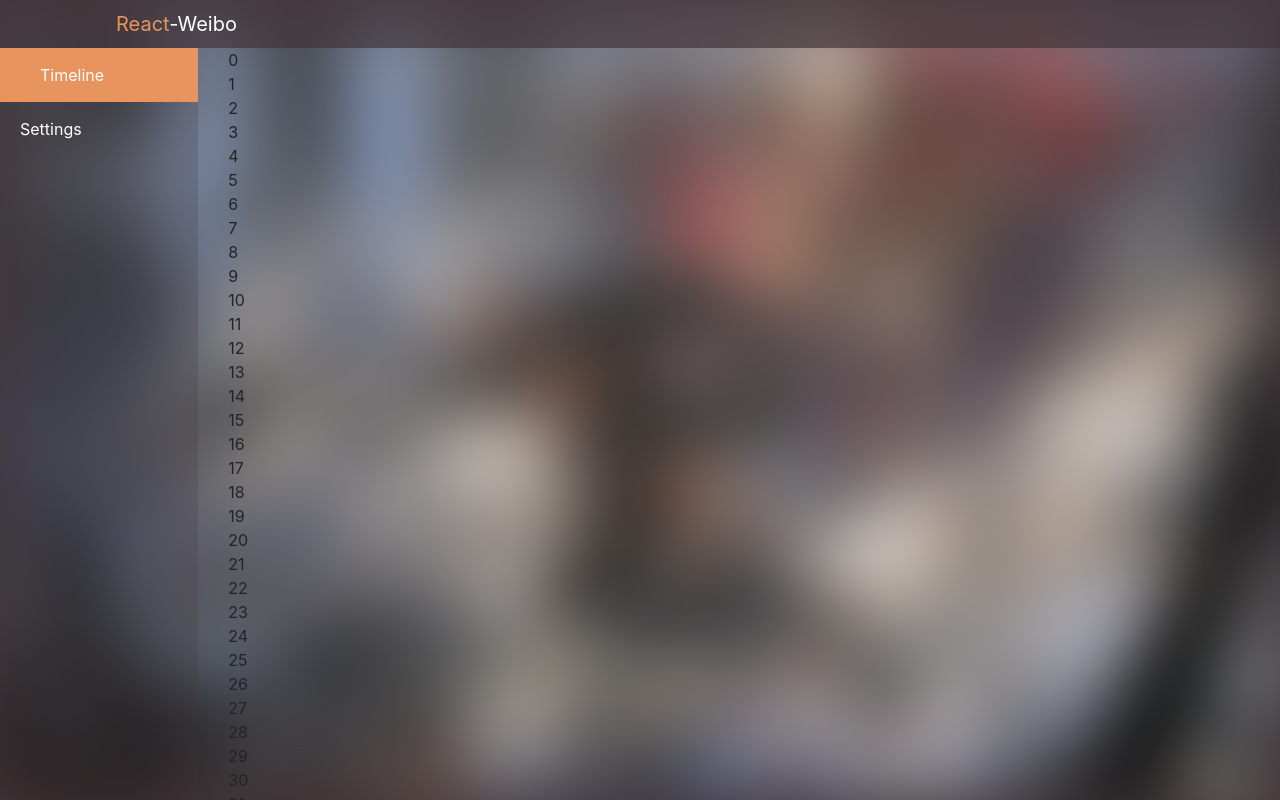
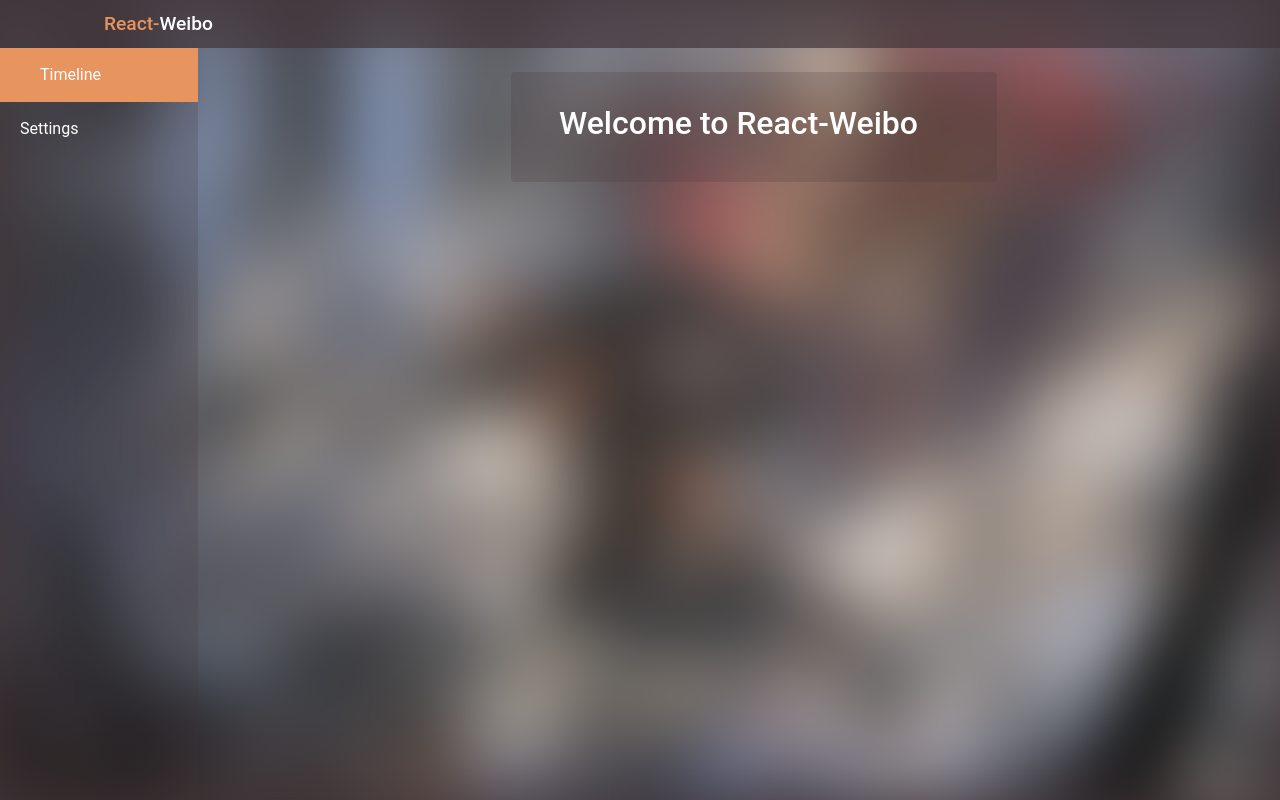
Before and after one commit to Aria-Lia/react-weibo, a React app: page / in a window 1280 px wide. Built offline with nearby package versions, Linux system fonts and the light colour scheme.

Commit message:
font family

```diff
--- /dev/null
+++ b/src/components/CardView/index.jsx
@@ -0,0 +1,17 @@
+import React, { Component } from 'react';
+import Card from 'react-bootstrap/Card'
+import './style.css'
+
+class CardView extends Component {
+
+  render() {
+    const {children, size, style} = this.props
+    return (
+      <Card className={"card-view" + ` card-view-${size}`} style={style}>
+        {children}
+      </Card>
+    )
+  }
+}
+
+export default CardView
--- /dev/null
+++ b/src/components/CardView/style.css
@@ -0,0 +1,23 @@
+.card-view {
+  width: 20rem;
+  border: 0;
+
+  color: white;
+  background-color: rgb(0, 0, 0);
+  background-color: rgb(66, 53, 57, 0.2);
+
+  margin: 1.5rem auto;
+  padding: 2rem 3rem;
+}
+
+.card-view-large {
+  width: 76vw;
+}
+
+.card-view-medium {
+  width: 38vw;
+}
+
+.card-view-small {
+  width: 25vw;
+}
--- a/src/containers/frame/TopNavBar.jsx
+++ b/src/containers/frame/TopNavBar.jsx
@@ -1,17 +1,36 @@
 import React, { Component } from 'react';
+import { withRouter } from "react-router-dom";
 import Navbar from 'react-bootstrap/Navbar'
+import Nav from 'react-bootstrap/Nav'
 
 class TopNavBar extends Component {
+  handleSelect = (key) => {
+    switch (key) {
+      case "home":
+      this.props.history.push(`/`);
+        break;
+
+      default:
+        break;
+    }
+  }
 
   render() {
     return (
-      <Navbar className="top-nav-bar" variant="dark">
-        <Navbar.Brand href="#" className="mr-auto nav-bar-brand">
-          <span>React</span>-Weibo
-        </Navbar.Brand>
-      </Navbar>
+      <>
+        <Navbar className="top-nav-bar" variant="dark">
+          {/* <Navbar.Brand href="#" className="mr-auto nav-bar-brand">
+            <span>React</span>-Weibo
+          </Navbar.Brand> */}
+          <Nav onSelect={key => this.handleSelect(key)}>
+            <Nav.Link className="mr-auto nav-bar-brand" eventKey="home">
+              <span className={"brand-1"}>React-</span><span className={"brand-2"}>Weibo</span>
+            </Nav.Link>
+          </Nav>
+        </Navbar>
+      </>
     )
   }
 }
 
-export default TopNavBar
+export default withRouter(TopNavBar)
--- a/src/containers/frame/style.css
+++ b/src/containers/frame/style.css
@@ -52,10 +52,26 @@
   background-color: rgb(0,0,0);
   background-color: rgb(66, 53, 57, 0.7);
 }
-.top-nav-bar span {
+
+.nav-bar-brand {
+  padding: 0 100px;
+  font-size: 1.2rem;
+  font-weight: 550;
+}
+
+.top-nav-bar .brand-1 {
+  padding-left: 5rem;
   color: #E8945F;
 }
 
-.nav-bar-brand {
-  padding: 0 100px;
+.top-nav-bar .brand-2 {
+  color: #ffffff;
+
+  -webkit-transition: color 0.5s ease-out;
+  -moz-transition: color 0.5s ease-out;
+  -o-transition: color 0.5s ease-out;
+  transition: color 0.5s ease-out;
 }
+.top-nav-bar .brand-2:hover {
+  color: #E8945F;
+}
--- a/src/containers/home/RedirectBox.jsx
+++ b/src/containers/home/RedirectBox.jsx
@@ -1,13 +1,14 @@
 import React, { Component } from 'react';
+import CardView from '../../components/CardView/index'
 
 class RedirectBox extends Component {
 
   render() {
     return (
       <>
-        {
-          Array(200).fill("").map((item, index) => <div key={index}>{index}</div>)
-        }
+        <CardView size='medium' className={"card-view"}>
+          <h2>Welcome to React-Weibo</h2>
+        </CardView>
       </>
     )
   }
--- a/src/index.css
+++ b/src/index.css
@@ -4,6 +4,7 @@ body {
   font-family: -apple-system, BlinkMacSystemFont, "Segoe UI", "Roboto", "Oxygen",
     "Ubuntu", "Cantarell", "Fira Sans", "Droid Sans", "Helvetica Neue",
     sans-serif;
+  font-family: Roboto, sans-serif;
   -webkit-font-smoothing: antialiased;
   -moz-osx-font-smoothing: grayscale;
 
```
Also changed, not shown: src/containers/home/style.css (line endings or trailing spaces).
